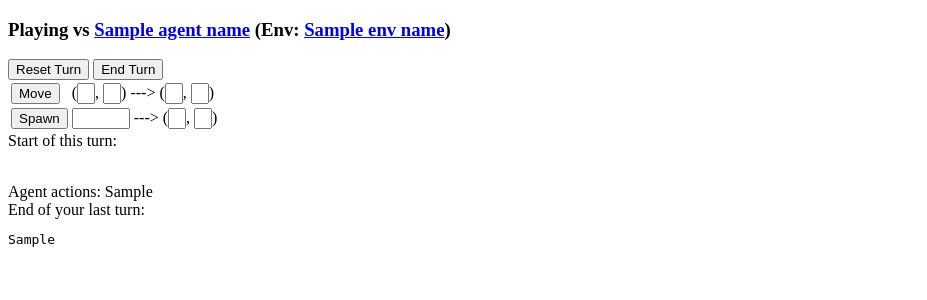
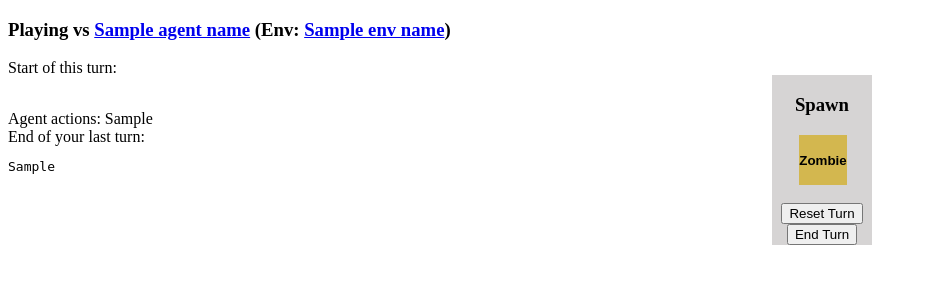
Before and after one commit to goldenratio1618/MinionsAI, a Flask app: template scoreboard-lite/templates/agent_play.html in a window 1280 px wide. Shown: the top 300 px of the page, without its empty margins (0-927 px from the left). Run offline with Flask 2, Linux system fonts and the light colour scheme; the template is opened without the code that fills it: most values are stand-ins (such as "Sample title", 1, 10 or a date in 2020); parts of the project's set-up code (start-up, migrations or seed data) failed here and were passed over.

Commit message:
further advances in javascript
added spawn button
removed text entry
selected button is highlighted in green
should no longer be possible to 500 by right clicking at the wrong time

```diff
--- a/scoreboard-lite/static/game.js
+++ b/scoreboard-lite/static/game.js
@@ -23,16 +23,50 @@
 // UI Setup
 //
 
-function clickButton(i, j, button) {
+var selectedButton = null;
+var action_in_progress = "";
+
+function clearActiveState() {
+    if (selectedButton != null) {
+        selectedButton.setAttribute("class", "");
+    }
+    action_in_progress = "";
+}
+
+function clickSpawnButton(unit, buttonId) {
+    clearActiveState();
+    selectedButton = document.getElementById(buttonId);
+    selectedButton.setAttribute("class", "selected");
+    action_in_progress = "spawn";
+
+    document.getElementsByName("spawn_unit_type")[0].value = unit;
+}
+
+function clickButton(i, j, mouseKey) {
     // Display coordinates
     document.getElementById("active").querySelectorAll("div.hex-row")[0].lastChild.children[1].innerText = i + ", " + j;
 
-    // Left click on unit
-    if (button == 0 && game_state.board[i][j].unit != null) {
+    // Find clicked element
+    const [r, c] = getUICoordinates(i, j);
+    console.log(r + " " + c);
+    const clickedHex = document.getElementById("active").querySelectorAll("div.hex-row")[r].querySelectorAll(".hex")[c];
+    console.log(clickedHex);
+
+    // Handle left click
+    if (mouseKey == 0) {
+        clearActiveState();
+        if (game_state.board[i][j].unit != null &&
+            game_state.board[i][j].unit.color == 0) {
+            selectedButton = clickedHex.children[1].querySelector("button");
+            clickedHex.children[1].querySelector("button").setAttribute("class", "selected");
             document.getElementsByName("move_from_i")[0].value = i;
             document.getElementsByName("move_from_j")[0].value = j;
+            action_in_progress = "move";
         }
-    if (button == 2) {  // Right click
+    }
+    // Handle right click
+    if (mouseKey == 2) {
+        if (action_in_progress == "move") {
             document.getElementsByName("move_to_i")[0].value = i;
             document.getElementsByName("move_to_j")[0].value = j;
 
@@ -43,6 +77,18 @@
             move.setAttribute("name", "move");
             document.getElementById("the_form").appendChild(move);
             document.getElementById("the_form").submit();
+        } else if (action_in_progress == "spawn") {
+            document.getElementsByName("spawn_to_i")[0].value = i;
+            document.getElementsByName("spawn_to_j")[0].value = j;
+
+            // Submit the form with a spoofed "spawn" action
+            var spawn = document.createElement("input");
+            spawn.value = "spawn";
+            spawn.setAttribute("type", "hidden");
+            spawn.setAttribute("name", "spawn");
+            document.getElementById("the_form").appendChild(spawn);
+            document.getElementById("the_form").submit();
+        }
     }
 }
 
@@ -60,6 +106,36 @@
     bottom.setAttribute("class", "bottom");
     space.appendChild(bottom);
     return space;
+}
+
+// Helper to make a unit to appear on a hex
+function makeUnitButton(interactive, unit, phase) {
+    var buttonWrapper = document.createElement("button");
+    buttonWrapper.setAttribute("class", "wrapper");
+    var unitButton = document.createElement("div");
+    if (interactive && unit.color == 0) {
+        var attackDiv = document.createElement("div");
+        if (phase == "move" && unit.remainingAttack > 0) {
+            attackDiv.innerText = "⚔️";
+        }
+        attackDiv.setAttribute("class", "stat");
+        unitButton.appendChild(attackDiv);
+    }
+    var nameDiv = document.createElement("div");
+    nameDiv.innerText = unit.type[0];
+    nameDiv.setAttribute("class", "unit-name");
+    unitButton.appendChild(nameDiv);
+    if (interactive && unit.color == 0) {
+        var moveDiv = document.createElement("div");
+        if (phase == "move" && !unit.hasMoved) {
+            moveDiv.innerText = "➜";
+        }
+        moveDiv.setAttribute("class", "stat");
+        unitButton.appendChild(moveDiv);
+    }
+    unitButton.setAttribute("class", "unit-button color" + unit.color);
+    buttonWrapper.appendChild(unitButton);
+    return buttonWrapper;
 }
 
 // Hex grid
@@ -87,33 +163,9 @@
                 } else if (hex.is_water) {
                     space.setAttribute("class", "hex water");
                 }
-
                 if (hex.unit != null) {
-                    var buttonWrapper = document.createElement("button");
-                    var unitButton = document.createElement("div");
-                    if (interactive && hex.unit.color == 0) {
-                        var attackDiv = document.createElement("div");
-                        if (game.phase == "move" && hex.unit.remainingAttack > 0) {
-                            attackDiv.innerText = "⚔️";
-                        }
-                        attackDiv.setAttribute("class", "stat");
-                        unitButton.appendChild(attackDiv);
-                    }
-                    var nameDiv = document.createElement("div");
-                    nameDiv.innerText = hex.unit.type[0];
-                    nameDiv.setAttribute("class", "unit-name");
-                    unitButton.appendChild(nameDiv);
-                    if (interactive && hex.unit.color == 0) {
-                        var moveDiv = document.createElement("div");
-                        if (game.phase == "move" && !hex.unit.hasMoved) {
-                            moveDiv.innerText = "➜";
-                        }
-                        moveDiv.setAttribute("class", "stat");
-                        unitButton.appendChild(moveDiv);
-                    }
-                    unitButton.setAttribute("class", "unit-button color" + hex.unit.color);
-                    buttonWrapper.appendChild(unitButton);
-                    space.children[1].appendChild(buttonWrapper);
+                    var button = makeUnitButton(interactive, hex.unit, game.phase);
+                    space.children[1].appendChild(button);
                 }
                 if (interactive) {
                     space.children[1].addEventListener('mouseup', function (e) {
@@ -137,3 +189,7 @@
 
 var games = document.getElementsByName("game");
 games.forEach(makeHexGrid);
+
+document.getElementById("zombie_spawn").addEventListener('click', function () {
+    clickSpawnButton("z", "zombie_spawn");
+}, false);
--- a/scoreboard-lite/static/styles/game.css
+++ b/scoreboard-lite/static/styles/game.css
@@ -79,6 +79,7 @@
 }
 
 button {
+    background: var(--team-0-color);
     padding: 0px 0px;
     border-width: 0px;
     margin-left: 2px;
@@ -91,6 +92,11 @@
     font-size: calc(var(--hex-scale) / 2);
     border-width: 0px;
     padding: 0px 0px;
+}
+
+.selected {
+    border-width: 2px;
+    border-color: rgb(158, 236, 146);
 }
 
 .color0 {
@@ -115,3 +121,11 @@
     width: calc((var(--hex-scale) - 4px) / 2);
     font-size: calc(var(--hex-scale) / 2);
 }
+
+div#side_menu {
+    display: table-cell;
+    width: 100px;
+    vertical-align: top;
+    text-align: center;
+    background: var(--boring-hex-color);
+}
--- a/scoreboard-lite/templates/agent_play.html
+++ b/scoreboard-lite/templates/agent_play.html
@@ -10,12 +10,15 @@
    <h3>
       Playing vs <a href="view">{{agent_name}}</a> (Env: <a href="/env/{{env_name}}/view">{{env_name}}</a>)
    </h3>
+   {% if not game.done %}
    <div style="float: right;">
       <p>{{error_msg}}</p>
-      <div name="game" id="active" oncontextmenu="event.preventDefault();" style="width: 400px; margin-bottom:15px;">
-      </div>
-   </div>
-   {% if not game.done %}
+      <div style ="display: table;">
+      <div id="side_menu">
+         <h3>Spawn</h3>
+         <button id="zombie_spawn"><div class="color0"><h4>Zombie</h4></div></button>
+         <br/>
+         <br/>
          <form id="the_form" method="post">
             <input type="hidden" id="game_state" name="game_state" value="{{game_json}}">
             <input type="hidden" id="game_reset_state" name="game_reset_state" value="{{game_reset_json}}">
@@ -23,30 +26,18 @@
             <input type="hidden" name="agent_actions_str" value="{{agent_actions_str}}">
             <input type="submit" name="undo" value="Reset Turn">
             <input type="submit" name="end" value="End Turn">
-      <table>
-         <tr>
-            <td>
-               <input type="submit" name="move" value="Move" {% if game.phase.value=="spawn" %} disabled {% endif %}>
-            </td>
-            <td>
-               (<input type="text" name="move_from_i" style="width:10px">,
-               <input type="text" name="move_from_j" style="width:10px">)
-               --->
-               (<input type="text" name="move_to_i" style="width:10px">,
-               <input type="text" name="move_to_j" style="width:10px">)
-         </tr>
-         <tr>
-            <td>
-               <input type="submit" name="spawn" value="Spawn">
-            </td>
-            <td>
-               <input type="text" name="spawn_unit_type" style="width:50px">
-               --->
-               (<input type="text" name="spawn_to_i" style="width:10px">,
-               <input type="text" name="spawn_to_j" style="width:10px">)
-         </tr>
-      </table>
+            <input type="hidden" name="move_from_i">
+            <input type="hidden" name="move_from_j">
+            <input type="hidden" name="move_to_i">
+            <input type="hidden" name="move_to_j">
+            <input type="hidden" name="spawn_unit_type">
+            <input type="hidden" name="spawn_to_i">
+            <input type="hidden" name="spawn_to_j">
          </form>
+      </div>
+      <div name="game" id="active" oncontextmenu="event.preventDefault();" style="display: table-cell; width: 400px; margin-bottom:15px;"></div>
+   </div>
+   </div>
    Start of this turn:
    <div name="game" id="reset" style="width: 200px; margin-bottom:15px; --hex-scale: 20px;">
    </div>
```
Lines whose indentation alone changed are shown as unchanged.
